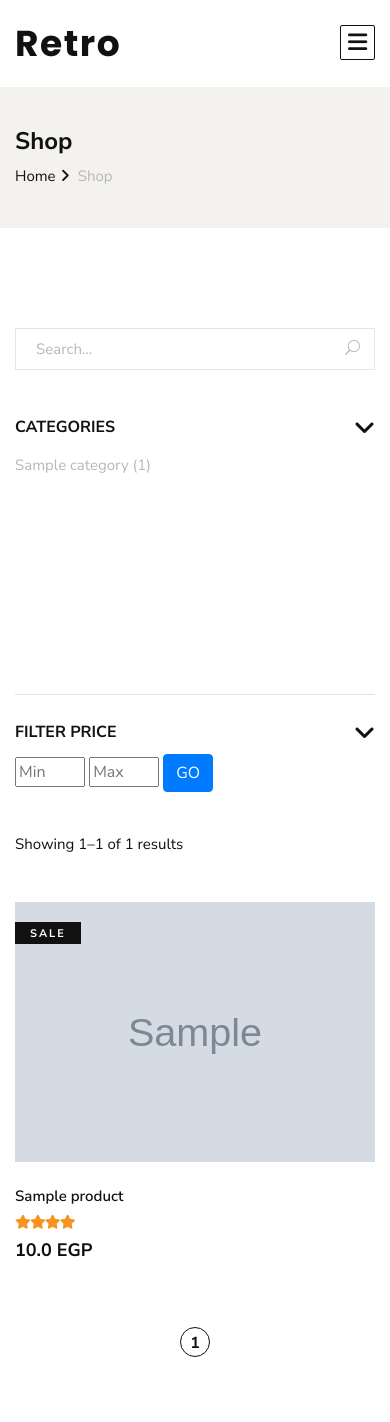
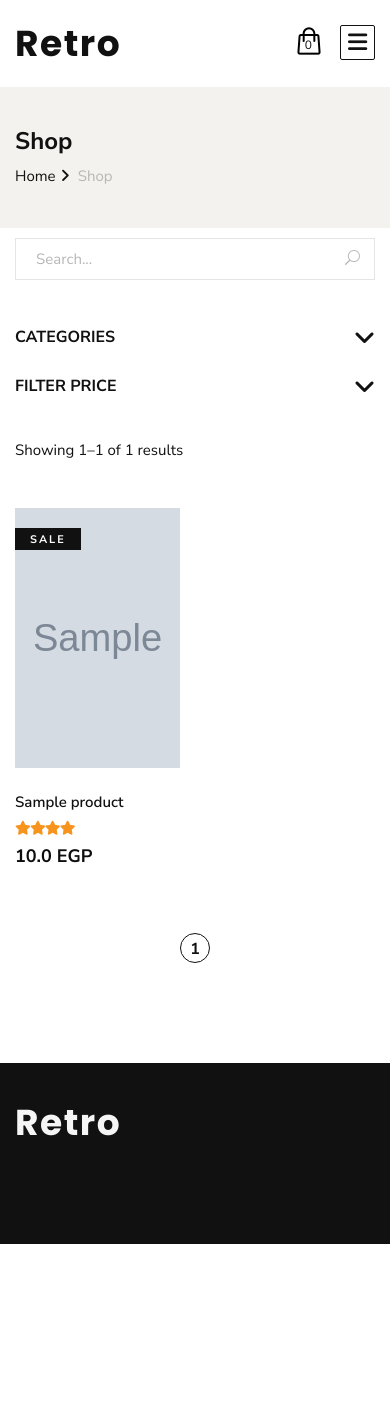
Before and after one commit to amgad165/Retro-store, a Django app: page /shop in a window 390 px wide. Shown: the top 1422 px of the page. After the commit the page ends 1244 px from the top, so only its background shows below. Run offline with Django 5.2, Linux system fonts and the light colour scheme; tables that the repository leaves empty hold one stand-in row (values such as "Sample post"); grey boxes marked "Sample" are stand-in pictures; some libraries are stand-ins or nearby versions.

Commit message:
new changes

```diff
--- a/base/templates/cart.html
+++ b/base/templates/cart.html
@@ -128,7 +128,7 @@
                             {% endif %}
 
                             <li><span id="couponMessage"></span></li>
-                            <li>Total <span id="total-price">{{total_price}} EGP</span></li>
+                            <li>Total <span class="total-price" id="total-price">{{total_price}} EGP</span></li>
                         </ul>
                         <a href="{% url 'checkout' %}" class="primary-btn">Proceed to checkout</a>
                     </div>
@@ -167,7 +167,7 @@
                     },
                     success: function(response) {
                         // Update the total price
-                        $('#total-price').text(`${response.final_price} EGP`);
+                        $('.total-price').text(`${response.final_price} EGP`);
 
                       console.log(response.final_price);
 
--- a/base/templates/layout/header.html
+++ b/base/templates/layout/header.html
@@ -1,4 +1,32 @@
 {% load static %}
+
+{% block style %}
+
+<style>
+@media only screen and (max-width: 767px) {
+    .cart-mobile {
+        display: block;
+        text-align: right;
+        cursor: pointer;
+        position: absolute;
+        right: 39px;
+        top: 25px;
+    }
+    .cart-mobile span {
+    color: #0d0d0d;
+    font-size: 12px;
+    position: relative;
+    top: 4px;
+    right: 24px;
+
+}
+
+
+}
+
+</style>
+
+{% endblock style %}
 
     <!-- Page Preloder -->
     <div id="preloder">
@@ -11,15 +39,15 @@
 
         <div class="offcanvas__nav__option">
 
-            <a href="{% url 'cart' %}"><img src="{% static 'img/icon/bag.png' %}" alt=""> <span>{{ total_quantity }}</span></a>
-            <div class="price">{{ total_price }} EGP</div>
+
         </div>
+
         <div id="mobile-menu-wrap"></div>
 
     </div>
     <!-- Offcanvas Menu End -->
     <!-- Header Section Begin -->
-    <header class="header">
+    <header class="header sticky-top">
         <div class="container">
             <div class="row">
                 <div class="col-lg-3 col-md-3">
@@ -42,14 +70,21 @@
                 <div class="col-lg-3 col-md-3">
                     <div class="header__nav__option">
 
-                    <a href="{% url 'cart' %}"><img src="{% static 'img/icon/cart.png' %}" alt=""> <span id="total-quantity">{{ total_quantity }}</span></a>
-                    <div id="total-price" class="price">{{ total_price }} EGP</div>
+                    <a href="{% url 'cart' %}"><img src="{% static 'img/icon/cart.png' %}" alt=""> <span class="total-quantity" id="total-quantity">{{ total_quantity }}</span></a>
+                    <div  id="total-price" class="price total-price">{{ total_price }} EGP</div>
                     </div>
 
                     </div>
-                </div>
-            </div>
-            <div class="canvas__open"><i class="fa fa-bars"></i></div>
+
+
+                        <div class="canvas__open 6 d-block d-md-none"><i class="fa fa-bars"></i></div>
+                        <div class="col-6 d-block d-md-none cart-mobile">
+                            <a href="{% url 'cart' %}"><img src="{% static 'img/icon/bag.png' %}" alt=""> <span class="total-quantity" id="total-quantity">{{ total_quantity }}</span></a>
+                        </div>
+
+
+        </div>
+        </div>
         </div>
     </header>
     <!-- Header Section End -->
--- a/base/templates/layout/main_layout.html
+++ b/base/templates/layout/main_layout.html
@@ -52,7 +52,7 @@
                 <div class="col-lg-3 col-md-6 col-sm-6">
                     <div class="footer__about">
                     <div style="padding-top: 0px ;margin-top: -10px;" class="header__logo footer__logo">
-                        <a href="./index.html"><h2 style="color: whitesmoke; " class="poppins-white">Retro</h2></a>
+                        <a href="{% url 'index' %}"><h2 style="color: whitesmoke; " class="poppins-white">Retro</h2></a>
                     </div>
                         <!-- <p>The customer is at the heart of our unique business model, which includes design.</p>
                         <a href="#"><img src="img/payment.png" alt=""></a> -->
--- a/base/templates/shop-details.html
+++ b/base/templates/shop-details.html
@@ -187,7 +187,7 @@ input[type="radio"]:checked + .color-label {
                         var totalQuantity = response.cart_products_count
                         var totalPrice = response.total_price
 
-                        $('#total-quantity').text(totalQuantity);
+                        $('.total-quantity').text(totalQuantity);
                         $('#total-price').text(totalPrice + ' EGP');
 
                     // Show the Bootstrap toast
--- a/base/templates/shop.html
+++ b/base/templates/shop.html
@@ -8,6 +8,17 @@
 .product__pagination .pagination{
     width: auto;
     border-radius: 10%;
+}
+
+
+
+
+@media only screen and (max-width: 767px) {
+
+    .spad {
+    padding-top: 10px;
+}
+
 }
 
     </style>
@@ -56,7 +67,7 @@
                                     <div class="card-heading">
                                         <a data-toggle="collapse" data-target="#collapseOne">Categories</a>
                                     </div>
-                                    <div id="collapseOne" class="collapse show" data-parent="#accordionExample">
+                                    <div id="collapseOne" class="collapse" data-parent="#accordionExample">
                                         <div class="card-body">
                                             <div class="shop__sidebar__categories">
                                                 <ul class="nice-scroll">
@@ -77,7 +88,7 @@
                                     <div class="card-heading">
                                         <a data-toggle="collapse" data-target="#collapseThree">Filter Price</a>
                                     </div>
-                                    <div id="collapseThree" class="collapse show" data-parent="#accordionExample">
+                                    <div id="collapseThree" class="collapse" data-parent="#accordionExample">
                                         <div class="card-body">
                                             <div class="shop__sidebar__price">
                                                 <form method="GET" action="{% url 'shop' %}">
@@ -144,7 +155,7 @@
                     <div class="row">
 
                     {% for product in products %}
-                    <div class="col-lg-4 col-md-6 col-sm-6">
+                    <div class="col-6 col-lg-4 col-md-6 col-sm-6">
                         <div class="product__item {% if product.on_sale %}sale{% endif %}">
                             <a href="{% url 'product_detail' product.id %}">
                             <div class="product__item__pic set-bg" data-setbg="{{ product.image.url }}">
--- a/base/urls.py
+++ b/base/urls.py
@@ -21,5 +21,6 @@ urlpatterns = [
 
 ]
 
+
 urlpatterns += static(settings.MEDIA_URL, document_root=settings.MEDIA_ROOT)
 urlpatterns += static(settings.STATIC_URL, document_root=settings.STATICFILES_DIRS)
--- a/base/views.py
+++ b/base/views.py
@@ -26,7 +26,7 @@ def index(request):
 
 def shop(request):
     # Get all products
-    products = Product.objects.all()
+    products = Product.objects.all().order_by('-id')
 
     # Get filter options
     categories = Category.objects.annotate(product_count=Count('product'))
--- a/static/js/main.js
+++ b/static/js/main.js
@@ -142,14 +142,6 @@
     // For demo preview end
 
 
-    // Uncomment below and use your date //
-
-    /* var timerdate = "2020/12/30" */
-
-    $("#countdown").countdown(timerdate, function (event) {
-        $(this).html(event.strftime("<div class='cd-item'><span>%D</span> <p>Days</p> </div>" + "<div class='cd-item'><span>%H</span> <p>Hours</p> </div>" + "<div class='cd-item'><span>%M</span> <p>Minutes</p> </div>" + "<div class='cd-item'><span>%S</span> <p>Seconds</p> </div>"));
-    });
-
     /*------------------
 		Magnific
 	--------------------*/
```
Also changed, not shown: base/templates/index.html (+7 -3 lines), base/templates/my_orders.html (+32 -1 lines), static/img/hero/hero1.jpg (added), static/img/hero/hero2.jpg (added).
